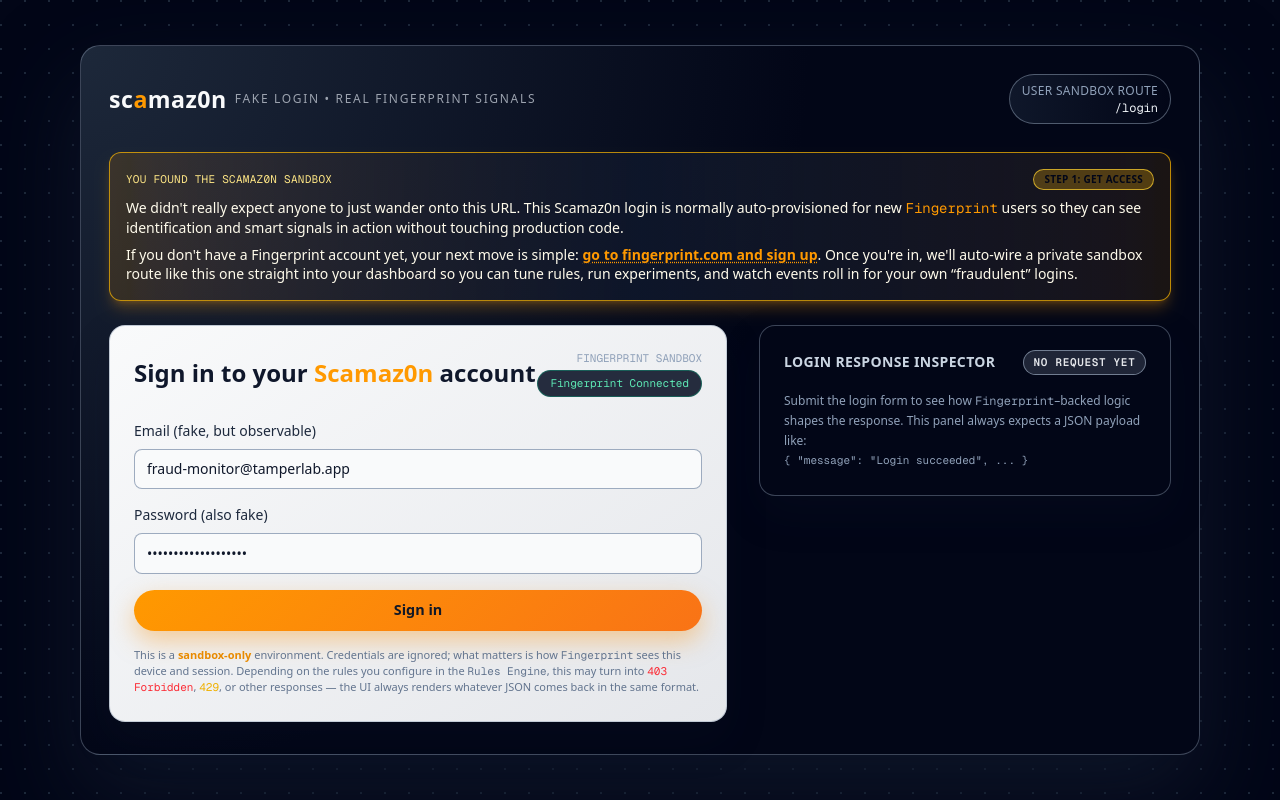
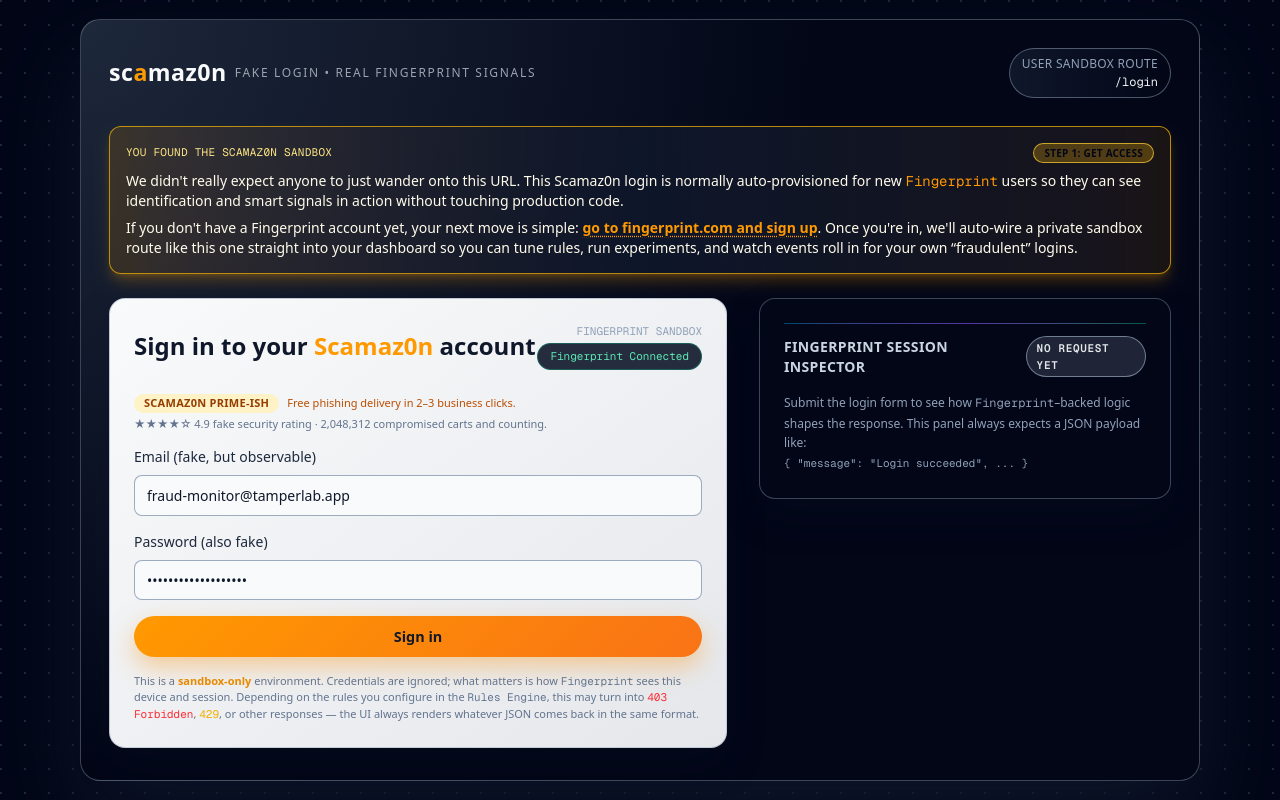
Before and after one commit to makma/scamaz0n.com, a Next.js app: page / in a window 1280 px wide. Built offline with nearby package versions, Linux system fonts and the light colour scheme.

Commit message:
feat: tune styles

```diff
--- a/src/app/[[...slug]]/page.tsx
+++ b/src/app/[[...slug]]/page.tsx
@@ -200,6 +200,21 @@
               </div>
             </div>
 
+            <div className="mb-4 space-y-1 text-xs">
+              <div className="flex flex-wrap items-center gap-2">
+                <span className="rounded-full bg-amber-100 px-2.5 py-0.5 text-[11px] font-semibold uppercase tracking-wide text-amber-800">
+                  Scamaz0n Prime-ish
+                </span>
+                <span className="text-[11px] text-amber-700">
+                  Free phishing delivery in 2–3 business clicks.
+                </span>
+              </div>
+              <div className="text-[11px] text-slate-500">
+                ★★★★☆ 4.9 fake security rating · 2,048,312 compromised carts
+                and counting.
+              </div>
+            </div>
+
             <form onSubmit={onSubmit} className="space-y-4">
               <div className="space-y-2">
                 <label
@@ -267,9 +282,10 @@
 
           {/* Response / Telemetry Panel */}
           <div className="scmz-card bg-slate-950 text-slate-50">
+            <div className="h-px w-full bg-gradient-to-r from-sky-500/40 via-violet-500/60 to-emerald-400/40 mb-3" />
             <div className="flex items-center justify-between mb-4">
               <h2 className="text-sm font-semibold tracking-wide uppercase text-slate-300">
-                Login Response Inspector
+                Fingerprint Session Inspector
               </h2>
               <div className={`badge ${statusColor}`}>
                 <span className="font-mono text-[11px]">
```
